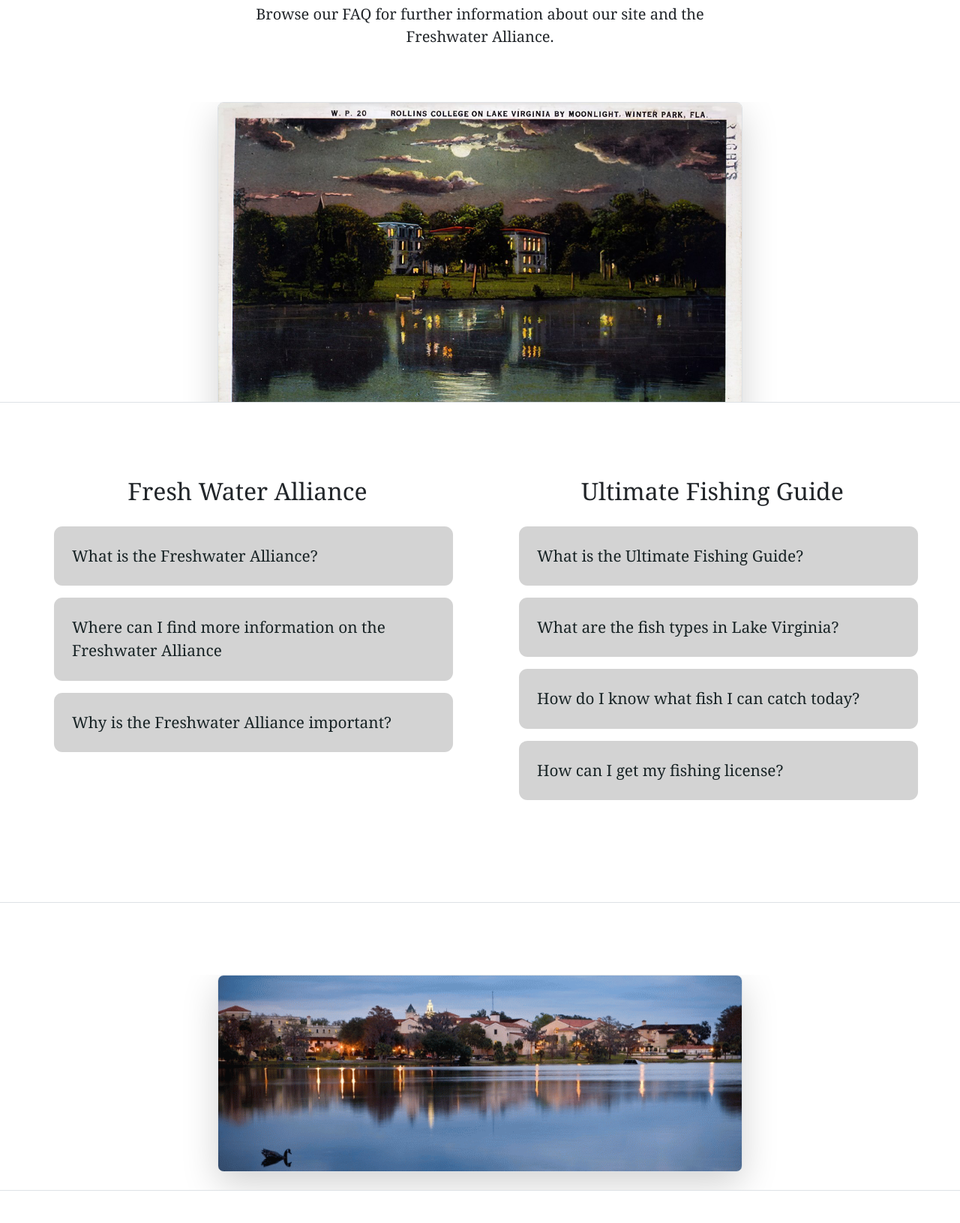
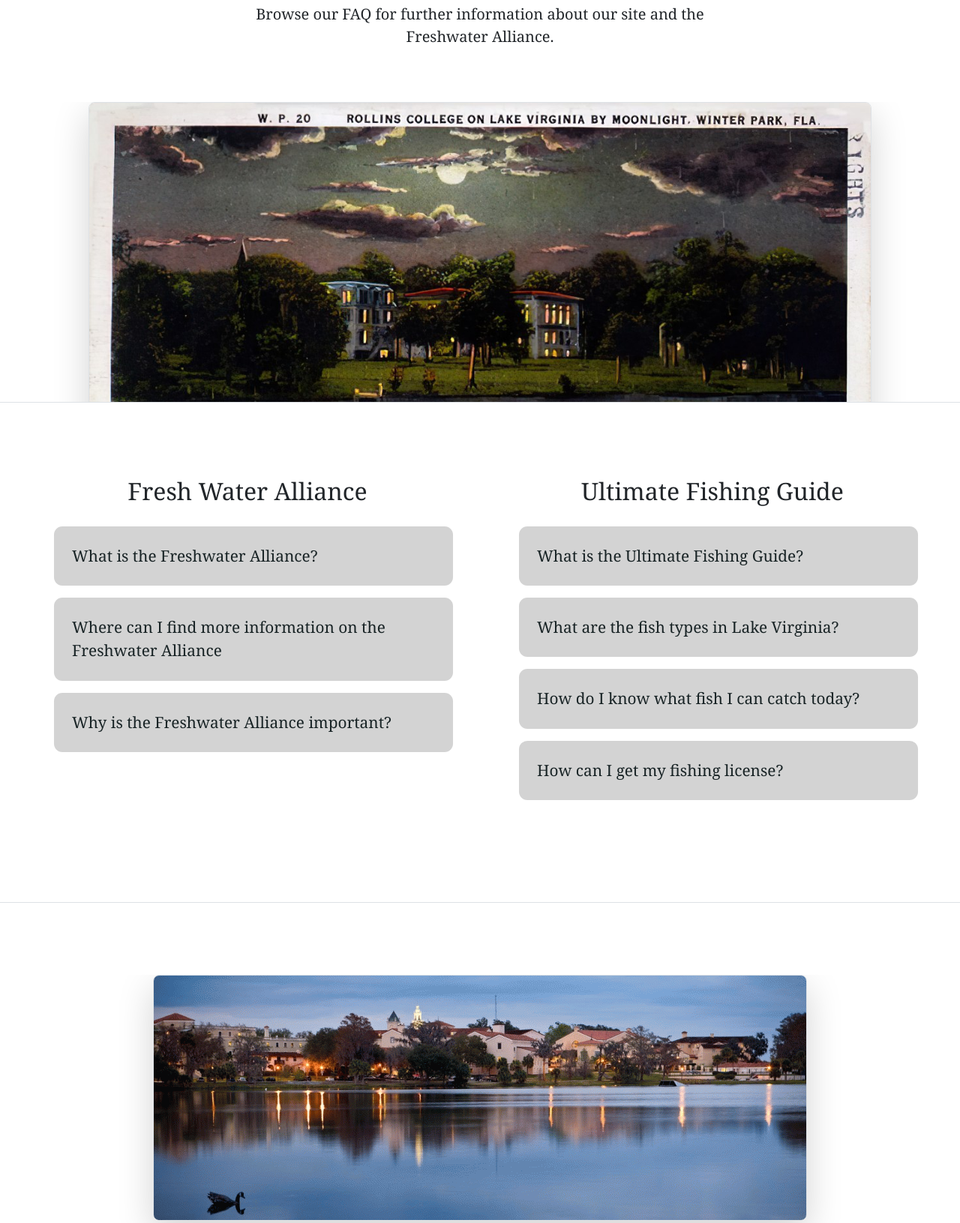
Before and after one commit to kbaxley/Phish-Phood, a website: page support.html in a window 1280 px wide. Shown: the part 281-1912 px from the top of the page at 75% size. Drawn offline with nearby package versions, Linux system fonts and the light colour scheme.

Commit message:
modified:   about.html 	modified:   glossary.html 	new file:   images/Rollins_Header.jpeg 	new file:   images/rollins_lake_virginia.jpg 	modified:   index.html 	modified:   support.html

```diff
--- a/support.html
+++ b/support.html
@@ -26,7 +26,7 @@
     </div>
     <div class="overflow-hidden" style="max-height: 50vh;">
       <div class="container px-5">
-        <img src="images/rollinsnight.jpg" class="img-fluid border rounded-3 shadow-lg mb-4" alt="Example image" width="700" height="500" loading="lazy">
+        <img src="images/rollinsnight.jpg" class="img-fluid border rounded-3 shadow-lg mb-4" alt="Example image" loading="lazy">
       </div>
     </div>
   </div>
@@ -62,9 +62,9 @@
 <div class="px-4 pt-5 my-5 text-center border-bottom"></div>
 
 <div class="px-4 pt-5 my-5 text-center border-bottom">
-    <div class="overflow-hidden" style="max-height: 50vh;">
+    <div class="overflow-hidden" style="max-height: 60vh;">
       <div class="container px-5">
-        <img src="images/lake_virgnia.png" class="img-fluid border rounded-3 shadow-lg mb-4" alt="Example image" width="700" height="500" loading="lazy">
+        <img src="images/lake_virgnia.png" class="img-fluid border rounded-3 shadow-lg mb-4" alt="Example image" loading="lazy">
       </div>
     </div>
   </div>
```
Also changed, not shown: about.html (+1 -1 lines), glossary.html (+1 -1 lines), index.html (+2 -2 lines), images/Rollins_Header.jpeg (added), images/rollins_lake_virginia.jpg (added).
